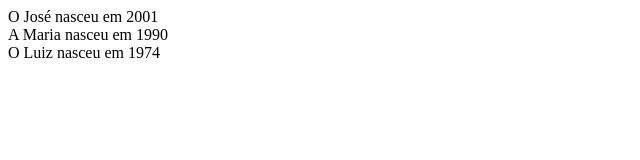
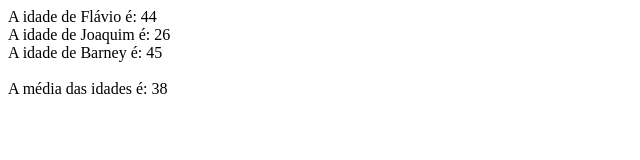
Before and after one commit to felipebrito-tech/alura-cursos-javascript, a plain HTML site: page logica-de-programacao-I/programa.html in a window 1280 px wide. Shown: the whole page, without its empty margins (0-640 px from the left). Drawn offline with Linux system fonts and the light colour scheme.

Commit message:
Incluindo variáveis ao código.

```diff
--- a/logica-de-programacao-I/programa.html
+++ b/logica-de-programacao-I/programa.html
@@ -1,15 +1,24 @@
 <meta charset="UTF-8" />
 
 <script>
-    document.write("O José nasceu em ");
-    document.write(2021-20);
+    var anoCorrente = 2021;
+    var idadeFlavio = anoCorrente - 1977;
+    var idadeJoaquim = anoCorrente - 1995;
+    var idadeBarney = anoCorrente - 1976;
+
+    var nome = "Flávio";
+    document.write("A idade de " + nome + " é: " + idadeFlavio);
     document.write("<br />");
 
-    document.write("A Maria nasceu em ");
-    document.write(2021-31);
+    var nome = "Joaquim";
+    document.write("A idade de " + nome + " é: " + idadeJoaquim);
     document.write("<br />");
 
-    document.write("O Luiz nasceu em ");
-    document.write(2021-47);
+    var nome = "Barney";
+    document.write("A idade de " + nome + " é: " + idadeBarney);
     document.write("<br />");
+    document.write("<br />");
+
+    var mediaIdades = (idadeFlavio + idadeJoaquim + idadeBarney)/3;
+    document.write("A média das idades é: " + Math.round(mediaIdades));
 </script>
```
